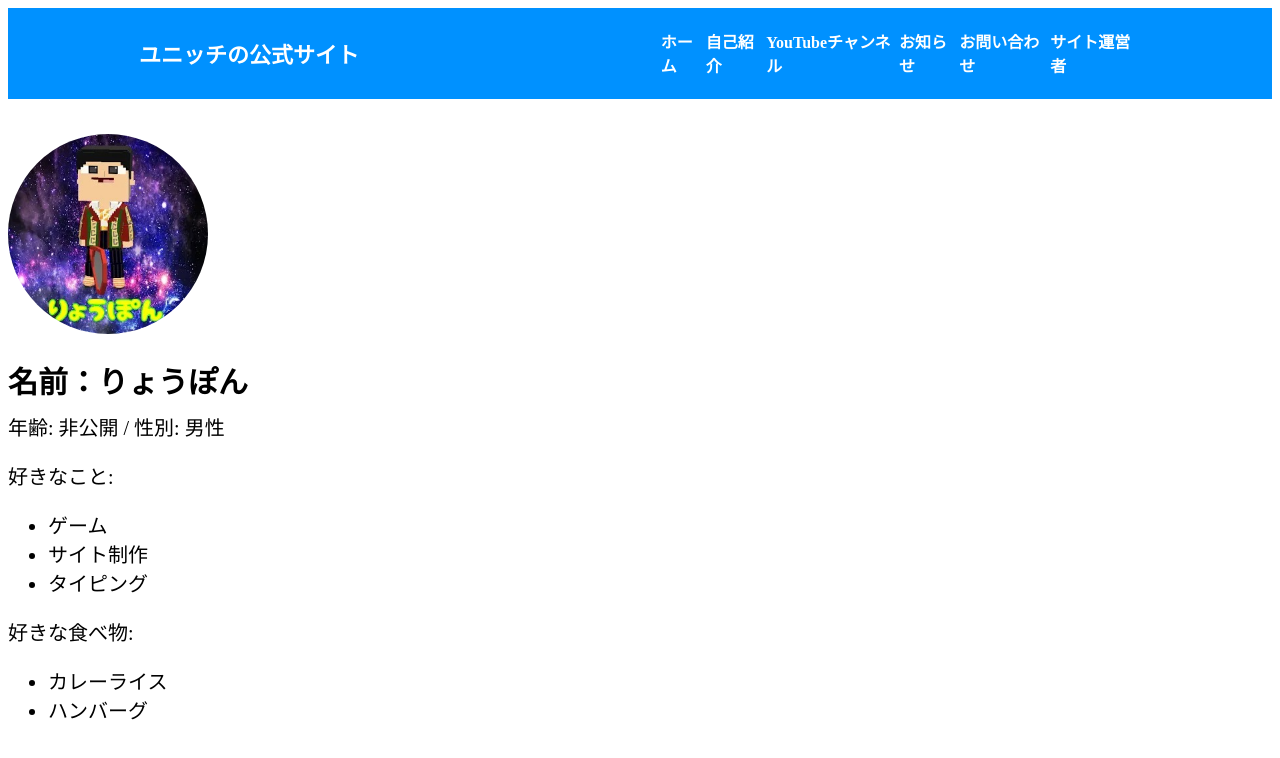
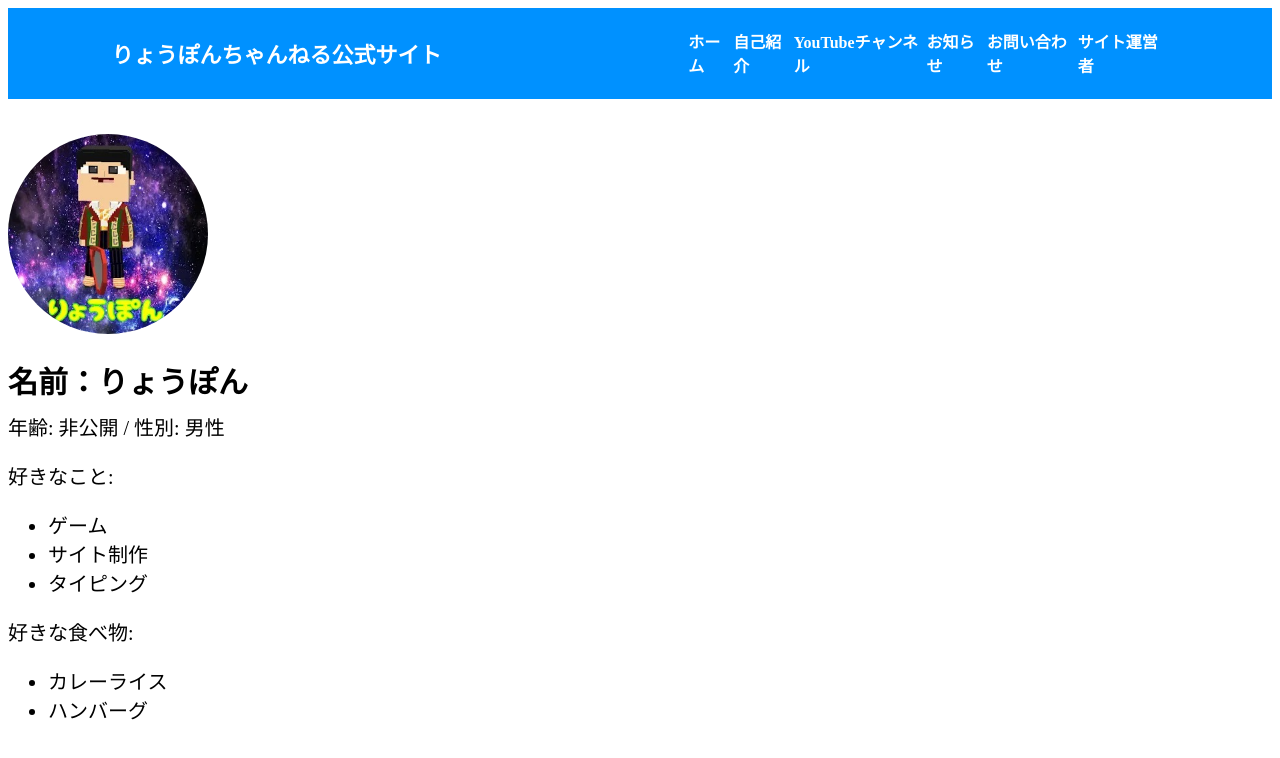
Before and after one commit to ryopon-web/ryoponchannel, a plain HTML site: page site-operator.html in a window 1280 px wide. Drawn offline with Linux system fonts and the light colour scheme.

Commit message:
Add files via upload
Signed-off-by: ryopon-web <128358606+ryopon-web@users.noreply.github.com>

```diff
--- a/site-operator.html
+++ b/site-operator.html
@@ -9,7 +9,7 @@
 <body>
     <nav>
         <div class="logo">
-          <h4>ユニッチの公式サイト</h4>
+          <h4>りょうぽんちゃんねる公式サイト</h4>
         </div>
         <ul class="nav-links">
           <li><a href="index.html">ホーム</a></li>
```
